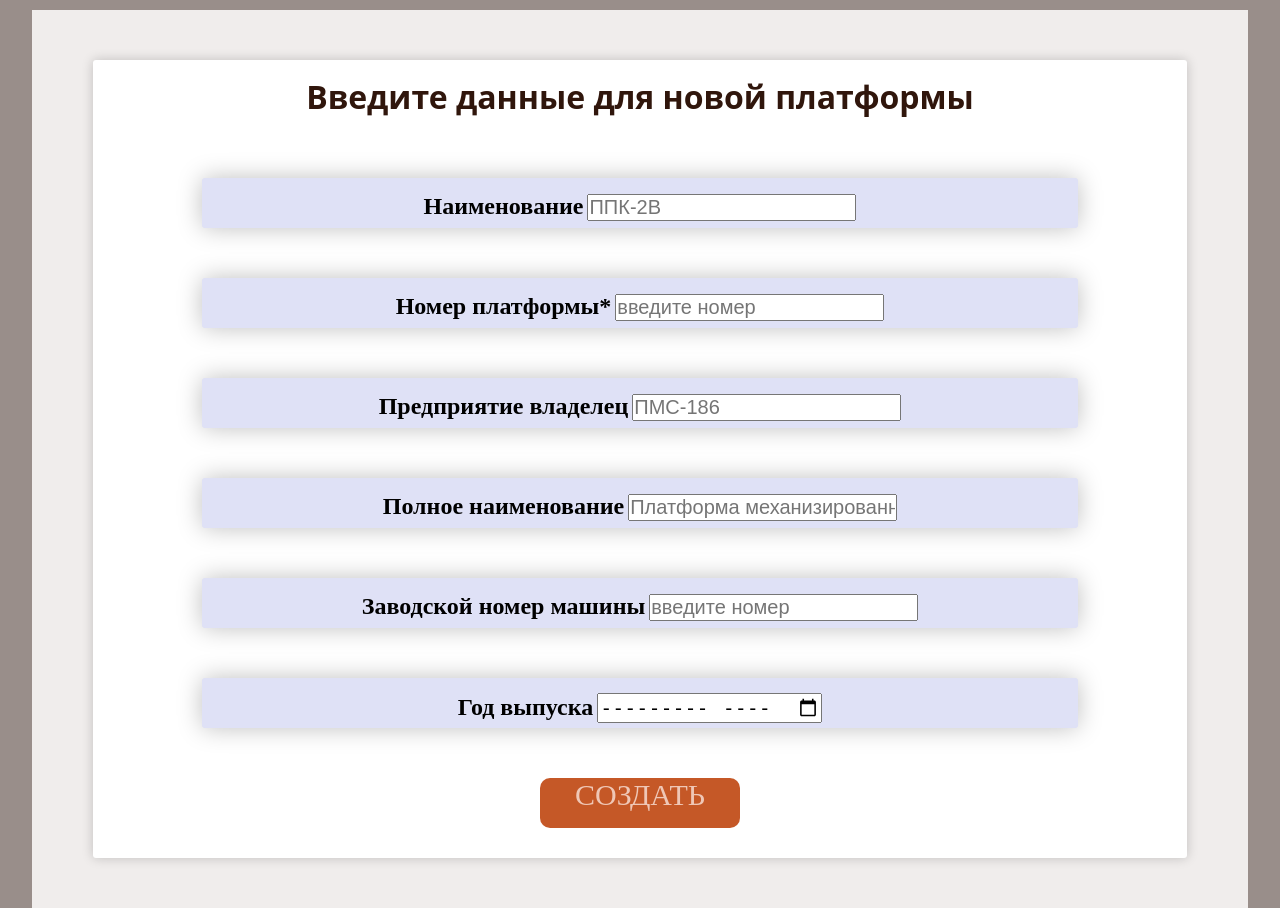
After one commit to EGOmaniack/ExcelInt, a PHP site: page /platformDocs/new_platform.php in a window 1280 px wide. The commit adds this page. Run offline with PHP 8.4, Linux system fonts and the light colour scheme.

Commit message:
Добавил экран добавит новую платформу

```diff
--- /dev/null
+++ b/web/platformDocs/css/new_pl.css
@@ -0,0 +1,29 @@
+.formname{
+    display: inline;
+}
+.minwrapper{
+    height: 50px;
+    min-width:400px;
+    width: 80%;
+    margin: 50px auto;
+    background: #DFE1F6;
+    border-radius: 3px;
+    box-shadow: 0 0 25px rgba(0,0,0,0.25)
+}
+.text_down{
+    font-weight: bold;
+    font-family: 'Merriweather', serif;
+    padding: 25px 0 0;
+}
+.inwrapper{
+    margin: 0 auto;
+    padding: 15px 0 0;
+}
+#insert{
+    width: fit-content;
+    display: block;
+    margin: 0 auto;
+}
+.field{
+    font-size: 20px;
+}
--- a/web/platformDocs/index.php
+++ b/web/platformDocs/index.php
@@ -36,8 +36,8 @@ $json = json_encode($_SESSION);
             }
             ?>
                 <div class="platform new_platf">
-                    <img src="img/platforma_new.png" alt="platform_ico">
-                    <p class="lable">Новая патформа</p>
+                    <img src="img/platforma_new.png" alt="platform_ico" href = "/platformDocs/new_platform.php">
+                    <p class="lable">Новая платформа</p>
                 </div>
             </div>
         </div>
--- a/web/platformDocs/js/main.js
+++ b/web/platformDocs/js/main.js
@@ -31,6 +31,7 @@ $(function(){
 
     $('.new_platf').click(function(){
         $('#action_selector').addClass('hide');
+        location.href = "/platformDocs/new_platform.php";
     });
 
     // console.log(window.session.platf_repairs);
--- /dev/null
+++ b/web/platformDocs/js/new_platf.js
@@ -0,0 +1,25 @@
+$(function(){
+
+});
+
+$('#insert').click(function () {
+    $('#insert').html("Отправка...");
+    console.log(this);
+    self = this;
+    $.post("./ajax/insert_platform.php", {
+        name: $('#name').val(),
+        number: $('#number').val(),
+        owner: $('#owner').val(),
+        full_name: $('#full_name').val(),
+        factory_number: $('#factory_number').val(),
+        release_date: $('#release_date').val()
+    }, function (data) {
+        if(data != undefined){
+            alert(data);
+
+            $('#insert').html("Отправлено");
+            //location.href = "/platformDocs/index.php";
+            //$(".form").children().val("");
+        }
+    });
+});
--- /dev/null
+++ b/web/platformDocs/new_platform.php
@@ -0,0 +1,67 @@
+<?php
+
+$sek = strtotime("now");
+
+//$json = json_encode( $_SESSION );
+?>
+
+<!DOCTYPE html>
+<html>
+<head>
+    <meta charset="UTF-8">
+    <title>Новая платформа</title>
+    <link rel="stylesheet" href="css/main.css?<?=$sek?>">
+    <link rel="stylesheet" href="css/new_pl.css?<?=$sek?>">
+    <script type="text/javascript" src="./../js/jquery-3.1.1.min.js"></script>
+</head>
+<body>
+    <div class="mainwraper">
+        <div class="devider"></div>
+        <div class="wrapper">
+            <h1 class="title">Введите данные для новой платформы</h1>
+            <!--(.minwrapper>.inwrapper>h2.formname.text_down{Номер платформы}+input.field[type=text placeholder=номер_платформы])*6-->
+            <div class="minwrapper">
+                <div class="inwrapper">
+                    <h2 class="formname text_down">Наименование</h2>
+                    <input id='name' type="text" class="field" placeholder="ППК-2В">
+                </div>
+            </div>
+            <div class="minwrapper">
+                <div class="inwrapper">
+                    <h2 class="formname text_down">Номер платформы*</h2>
+                    <input id='number' type="text" class="field" placeholder="введите номер">
+                </div>
+            </div>
+            <div class="minwrapper">
+                <div class="inwrapper">
+                    <h2 class="formname text_down">Предприятие владелец</h2>
+                    <input id='owner' type="text" class="field" placeholder='ПМС-186'>
+                </div>
+            </div>
+            <div class="minwrapper">
+                <div class="inwrapper">
+                    <h2 class="formname text_down">Полное наименование</h2>
+                    <input id='full_name' type="text" class="field" placeholder="Платформа механизированная">
+                </div>
+            </div>
+            <div class="minwrapper">
+                <div class="inwrapper">
+                    <h2 class="formname text_down">Заводской номер машины</h2>
+                    <input id='factory_number' type="text" class="field" placeholder="введите номер">
+                </div>
+            </div>
+            <div class="minwrapper">
+                <div class="inwrapper">
+                    <h2 class="formname text_down">Год выпуска</h2>
+                    <input id='release_date' type="month" class="field" placeholder="номер_платформы">
+                </div>
+            </div>
+
+            <div class="btn" id="insert">Создать</div>
+            <div class="devider"></div>
+        </div>
+        <div class="devider"></div>
+    </div>
+    <script src="js/new_platf.js" ></script>
+</body>
+</html>
--- a/web/platformDocs/phpScripts/getPlatforms.php
+++ b/web/platformDocs/phpScripts/getPlatforms.php
@@ -2,9 +2,10 @@
 $dbconn = pg_connect("host=localhost port=5432 dbname=thedata user=postgres password=Rgrur4frg56eq16")
     or die('Could not connect: ' . pg_last_error());
 
-    $sqlstr ="select p.name platf_name, p.number platf_number,comp.number pms, comp.name pms_name, p.factory_number, p.release_date, p.last_repair, reptype.type last_rep_type ";
+    $sqlstr ="select p.name platf_name, p.number platf_number,comp.number pms, comp.name pms_name, ";
+    $sqlstr .="p.factory_number, p.release_date, p.last_repair, reptype.type last_rep_type ";
     $sqlstr .="from platforms.platforma p, firms.companies comp, platforms.repair_type reptype ";
-    $sqlstr .="where p.owner=comp.id and p.last_rep_type=reptype.id;";
+    $sqlstr .="where p.owner=comp.id and p.last_rep_type=reptype.id order by p.id;";
 
     $result = pg_query($dbconn, $sqlstr) or die('Ошибка запроса: ' . pg_last_error());
 
```
Also changed, not shown: web/platformDocs/ajax/insert_platform.php (added, +25 -0 lines).
